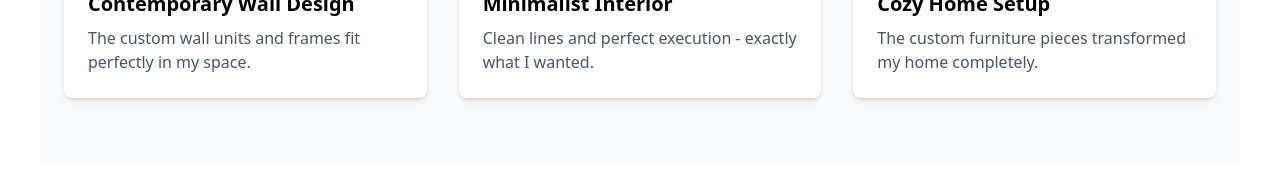
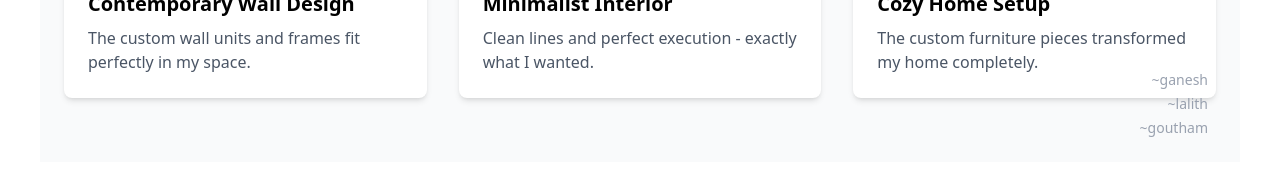
Before and after one commit to ganesh-basavoju/zendor-app, a Next.js app: page /custom-design in a window 1280 px wide. Shown: the part 1758-1946 px from the top of the page. Built offline with nearby package versions, Linux system fonts and the light colour scheme; no server answers.

Commit message:
custom de

```diff
--- a/app/custom-design/page.jsx
+++ b/app/custom-design/page.jsx
@@ -99,11 +99,11 @@ export default function CustomDesign() {
 									Start Your Design Journey
 								</button>
 							</Link>
-							<Link href="/portfolio">
+							{/* <Link href="/portfolio">
 								<button className="bg-transparent border-2 border-white text-white hover:bg-white hover:text-black font-medium py-4 px-8 rounded-full transition-all duration-300 w-full sm:w-auto text-lg">
 									View Our Portfolio
 								</button>
-							</Link>
+							</Link> */}
 						</motion.div>
 					</motion.div>
 				</div>
@@ -162,7 +162,7 @@ export default function CustomDesign() {
 			</section>
 
 			{/* Testimonials Section */}
-			<section className="py-16 bg-gray-50">
+			<section className="py-16 bg-gray-50 relative">
 				<div className="container mx-auto px-4">
 					<div className="text-center max-w-3xl mx-auto mb-16">
 						<motion.h2
@@ -212,6 +212,13 @@ export default function CustomDesign() {
 								</div>
 							</motion.div>
 						))}
+					</div>
+
+					{/* Names at bottom right */}
+					<div className="absolute right-8 bottom-6 text-right text-gray-400 text-sm space-y-1">
+						<div>~ganesh</div>
+						<div>~lalith</div>
+						<div>~goutham</div>
 					</div>
 				</div>
 			</section>
```
